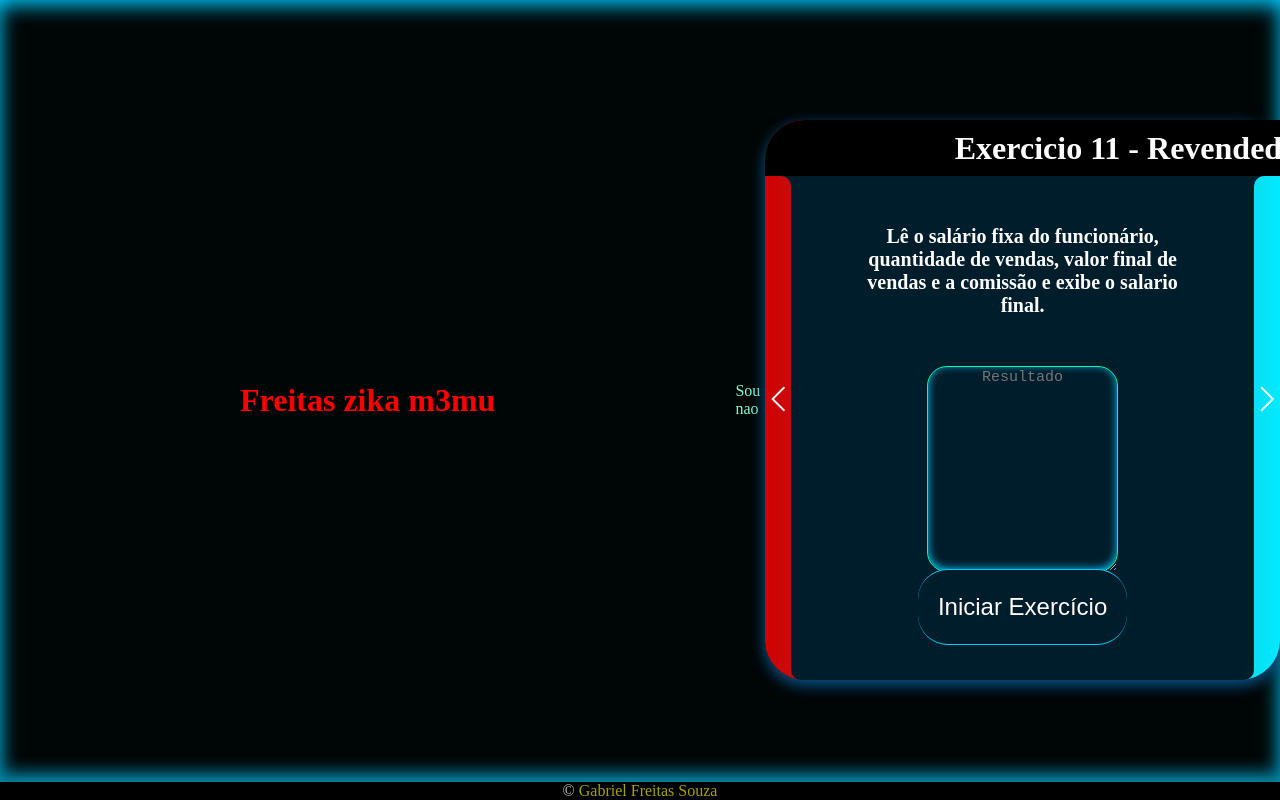
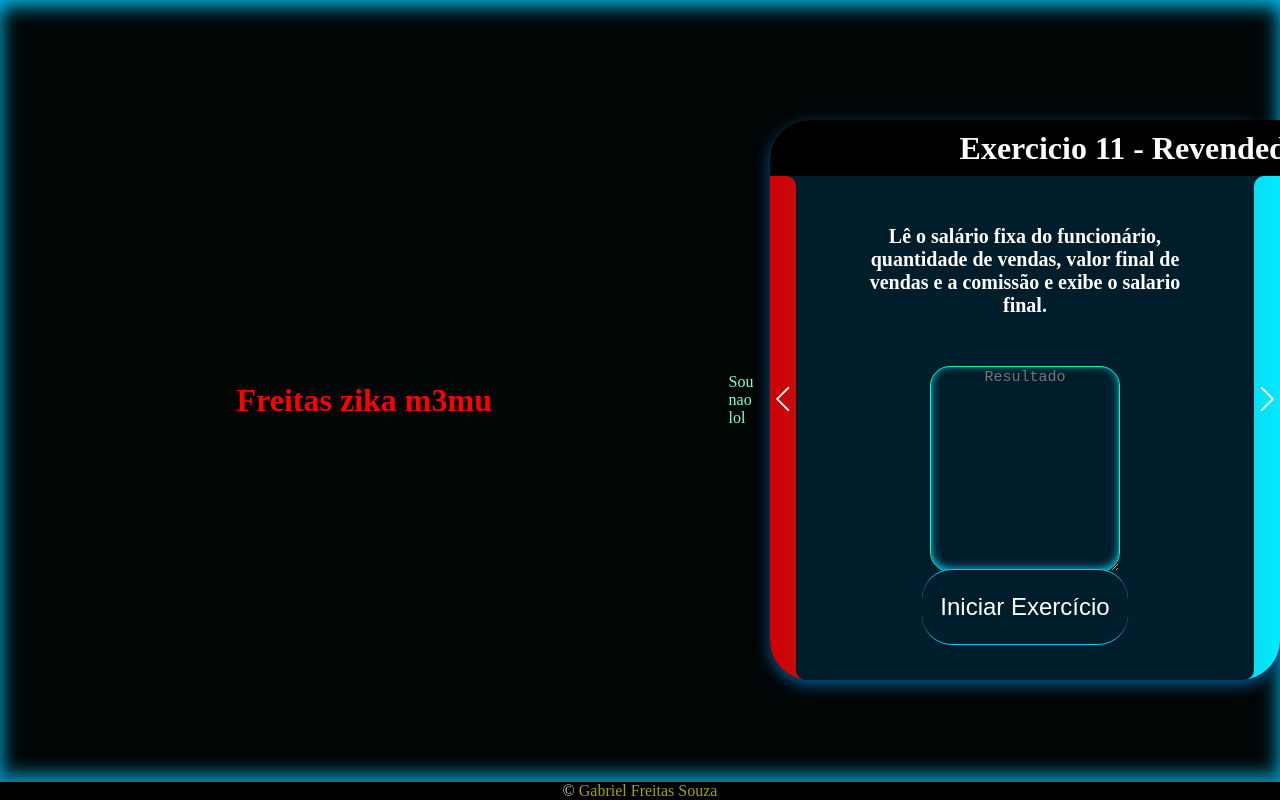
Before and after one commit to GabrielSouza45/Lista-JavaScript-Logica-11a43, a plain HTML site: page index.html in a window 1280 px wide. Drawn offline with nearby package versions, Linux system fonts and the light colour scheme.

Commit message:
Update index.html

```diff
--- a/index.html
+++ b/index.html
@@ -16,7 +16,7 @@
 <body>
 
         <h1 style="color: red;">Freitas zika m3mu</h1>
-        <p style="color:aquamarine"> Sou nao</p>
+        <p style="color:aquamarine"> Sou nao lol</p>
     <div class="container">
         <div class="row">
 
```
